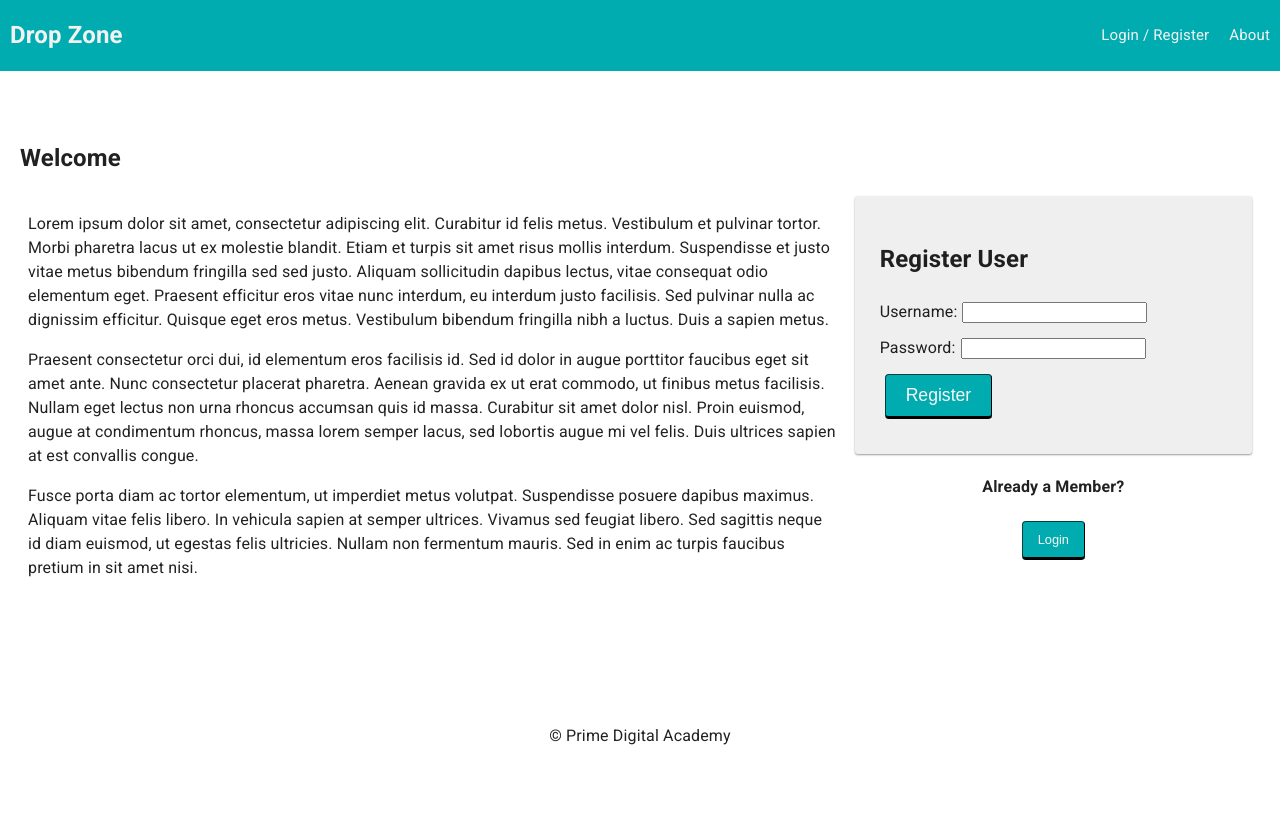
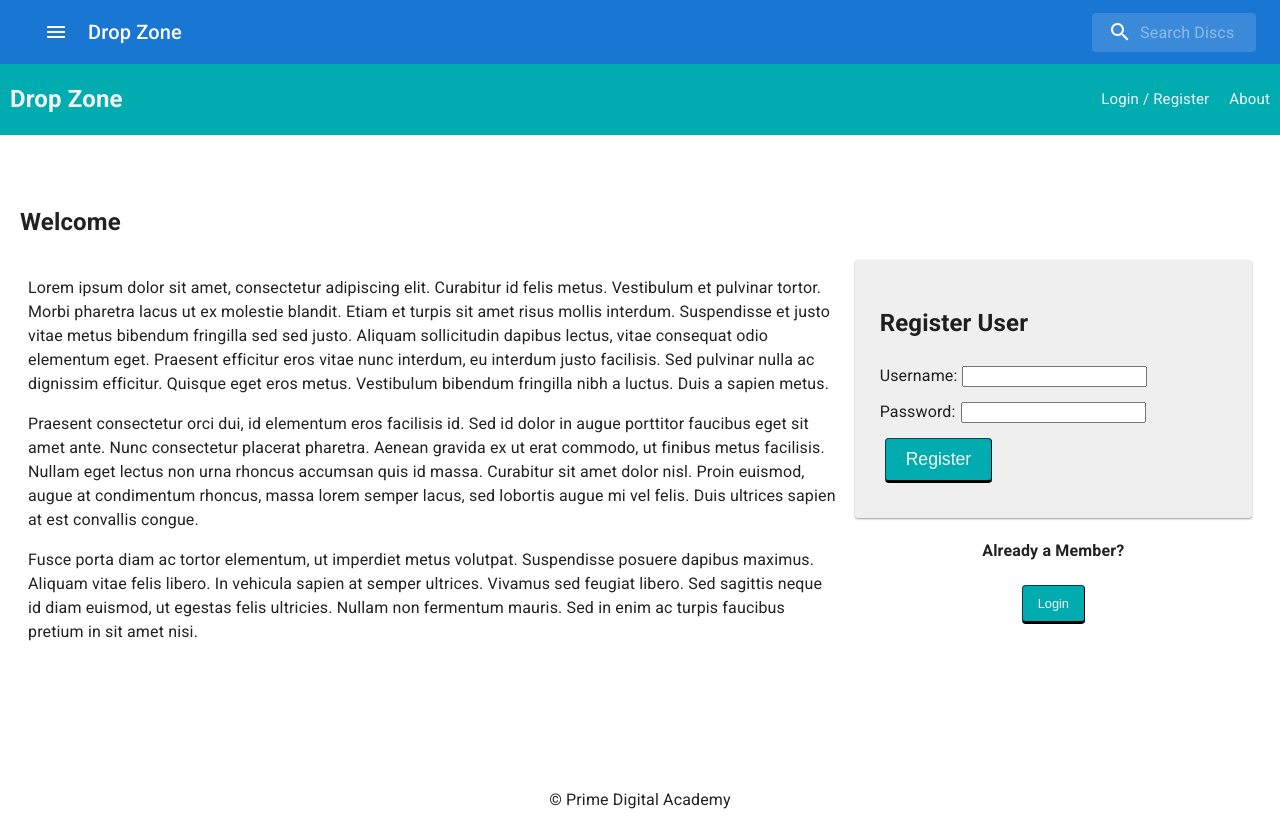
Before and after one commit to Jlundy22/prime-solo-project, a React (Create React App) app: page /sellDisc#/home in a window 1280 px wide. Before the commit the page ends 800 px from the top, so only its background shows below. Built offline with nearby package versions, Linux system fonts and the light colour scheme; no server answers.

Commit message:
fixed nested button issues with the drop down menu

```diff
--- a/package.json
+++ b/package.json
@@ -9,6 +9,8 @@
   "dependencies": {
     "@emotion/react": "^11.9.0",
     "@emotion/styled": "^11.8.1",
+    "@fontsource/roboto": "^4.5.7",
+    "@mui/icons-material": "^5.8.0",
     "@mui/material": "^5.8.1",
     "@mui/styled-engine-sc": "^5.8.0",
     "axios": "^0.21.1",
--- a/src/components/App/App.jsx
+++ b/src/components/App/App.jsx
@@ -22,6 +22,7 @@ import LoginPage from '../LoginPage/LoginPage';
 import RegisterPage from '../RegisterPage/RegisterPage';
 import BrowsePage from '../BrowsePage/BrowsePage';
 import DiscForm from '../DiscForm/DiscForm';
+import SearchAppBar from '../Nav/NavBar';
 
 import './App.css';
 
@@ -38,6 +39,7 @@ function App() {
     <React.Fragment>
       <CssBaseline />
       <Router>
+      < SearchAppBar />
         <div>
           <Nav />
           <Switch>
--- /dev/null
+++ b/src/components/Nav/NavBar.jsx
@@ -0,0 +1,200 @@
+import * as React from 'react';
+import { styled, alpha } from '@mui/material/styles';
+import AppBar from '@mui/material/AppBar';
+import Box from '@mui/material/Box';
+import Toolbar from '@mui/material/Toolbar';
+import IconButton from '@mui/material/IconButton';
+import Typography from '@mui/material/Typography';
+import InputBase from '@mui/material/InputBase';
+import MenuIcon from '@mui/icons-material/Menu';
+import SearchIcon from '@mui/icons-material/Search';
+import Button from '@mui/material/Button';
+import Menu from '@mui/material/Menu';
+import MenuItem from '@mui/material/MenuItem';
+import Divider from '@mui/material/Divider';
+import KeyboardArrowDownIcon from '@mui/icons-material/KeyboardArrowDown';
+import AttachMoneyIcon from '@mui/icons-material/AttachMoney';
+import ContactsIcon from '@mui/icons-material/Contacts';
+import ReportProblemIcon from '@mui/icons-material/ReportProblem';
+import HomeIcon from '@mui/icons-material/Home';
+import { useHistory } from 'react-router-dom';
+import PetsIcon from '@mui/icons-material/Pets';
+import YardIcon from '@mui/icons-material/Yard';
+import GamepadIcon from '@mui/icons-material/Gamepad';
+
+const StyledMenu = styled((props) => (
+    <Menu
+        elevation={0}
+        anchorOrigin={{
+            vertical: 'bottom',
+            horizontal: 'right',
+        }}
+        transformOrigin={{
+            vertical: 'top',
+            horizontal: 'right',
+        }}
+        {...props}
+    />
+))(({ theme }) => ({
+    '& .MuiPaper-root': {
+        borderRadius: 6,
+        marginTop: theme.spacing(1),
+        minWidth: 180,
+        color:
+            theme.palette.mode === 'light' ? 'rgb(55, 65, 81)' : theme.palette.grey[300],
+        boxShadow:
+            'rgb(255, 255, 255) 0px 0px 0px 0px, rgba(0, 0, 0, 0.05) 0px 0px 0px 1px, rgba(0, 0, 0, 0.1) 0px 10px 15px -3px, rgba(0, 0, 0, 0.05) 0px 4px 6px -2px',
+        '& .MuiMenu-list': {
+            padding: '4px 0',
+        },
+        '& .MuiMenuItem-root': {
+            '& .MuiSvgIcon-root': {
+                fontSize: 18,
+                color: theme.palette.text.secondary,
+                marginRight: theme.spacing(1.5),
+            },
+            '&:active': {
+                backgroundColor: alpha(
+                    theme.palette.primary.main,
+                    theme.palette.action.selectedOpacity,
+                ),
+            },
+        },
+    },
+}));
+
+const Search = styled('div')(({ theme }) => ({
+    position: 'relative',
+    borderRadius: theme.shape.borderRadius,
+    backgroundColor: alpha(theme.palette.common.white, 0.15),
+    '&:hover': {
+        backgroundColor: alpha(theme.palette.common.white, 0.25),
+    },
+    marginLeft: 0,
+    width: '100%',
+    [theme.breakpoints.up('sm')]: {
+        marginLeft: theme.spacing(1),
+        width: 'auto',
+    },
+}));
+
+const SearchIconWrapper = styled('div')(({ theme }) => ({
+    padding: theme.spacing(0, 2),
+    height: '100%',
+    position: 'absolute',
+    pointerEvents: 'none',
+    display: 'flex',
+    alignItems: 'center',
+    justifyContent: 'center',
+}));
+
+const StyledInputBase = styled(InputBase)(({ theme }) => ({
+    color: 'inherit',
+    '& .MuiInputBase-input': {
+        padding: theme.spacing(1, 1, 1, 0),
+        // vertical padding + font size from searchIcon
+        paddingLeft: `calc(1em + ${theme.spacing(4)})`,
+        transition: theme.transitions.create('width'),
+        width: '100%',
+        [theme.breakpoints.up('sm')]: {
+            width: '12ch',
+            '&:focus': {
+                width: '20ch',
+            },
+        },
+    },
+}));
+
+function SearchAppBar() {
+    const history = useHistory();
+    const [anchorEl, setAnchorEl] = React.useState(null);
+    const open = Boolean(anchorEl);
+    const handleProfileClick = () => {
+        // Tell React Router where to take us:
+        history.push('/');
+        setAnchorEl(null);
+    };
+    const handleSellDiscClick = () => {
+        // Tell React Router where to take us:
+        history.push('/sellDisc');
+        setAnchorEl(null);
+    };
+    const handleBrowseClick = () => {
+        // Tell React Router where to take us:
+        history.push('/browse');
+        setAnchorEl(null);
+    };
+    const handleClick = (event) => {
+        setAnchorEl(event.currentTarget);
+    };
+    const handleClose = () => {
+        setAnchorEl(null);
+    };
+    return (
+        <Box sx={{ flexGrow: 1 }}>
+            <AppBar position="static">
+                <Toolbar>
+                        <div >
+                            <Button
+                                id="demo-customized-button"
+                                aria-controls={open ? 'demo-customized-menu' : undefined}
+                                aria-haspopup="true"
+                                aria-expanded={open ? 'true' : undefined}
+                                variant="contained"
+                                disableElevation
+                                onClick={handleClick}
+                            >
+                                <MenuIcon />
+                            </Button>
+                            <StyledMenu
+                                id="demo-customized-menu"
+                                MenuListProps={{
+                                    'aria-labelledby': 'demo-customized-button',
+                                }}
+                                anchorEl={anchorEl}
+                                open={open}
+                                onClose={handleClose}
+                            >
+                                <MenuItem onClick={handleSellDiscClick} disableRipple>
+                                    <AttachMoneyIcon />
+                                    Sell Disc
+                                </MenuItem>
+                                <MenuItem onClick={handleBrowseClick} disableRipple>
+                                    <ContactsIcon />
+                                    Browse
+                                </MenuItem>
+                                <Divider sx={{ my: 0.5 }} />
+                                <MenuItem onClick={handleClose} disableRipple>
+                                    <ReportProblemIcon />
+                                    Report Issue
+                                </MenuItem>
+                                <MenuItem onClick={handleProfileClick} disableRipple>
+                                    <HomeIcon />
+                                    Home
+                                </MenuItem>
+                            </StyledMenu>
+                        </div>
+                    <Typography
+                        variant="h6"
+                        noWrap
+                        component="div"
+                        sx={{ flexGrow: 1, display: { xs: 'none', sm: 'block' } }}
+                    >
+                        Drop Zone
+                    </Typography>
+                    <Search>
+                        <SearchIconWrapper>
+                            <SearchIcon />
+                        </SearchIconWrapper>
+                        <StyledInputBase
+                            placeholder="Search Discs"
+                            inputProps={{ 'aria-label': 'search' }}
+                        />
+                    </Search>
+                </Toolbar>
+            </AppBar>
+        </Box>
+    );
+}
+
+export default SearchAppBar;
```
